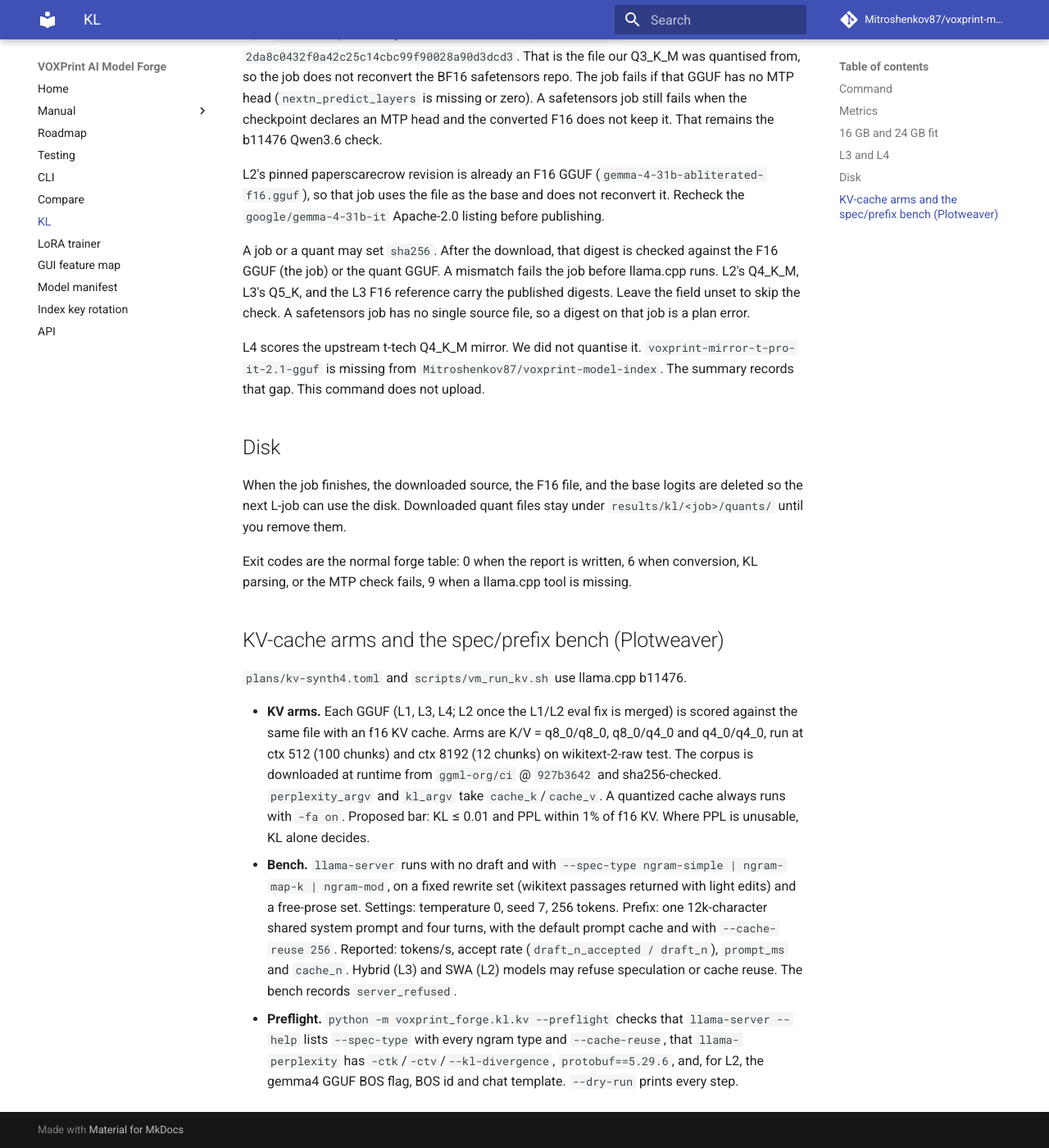
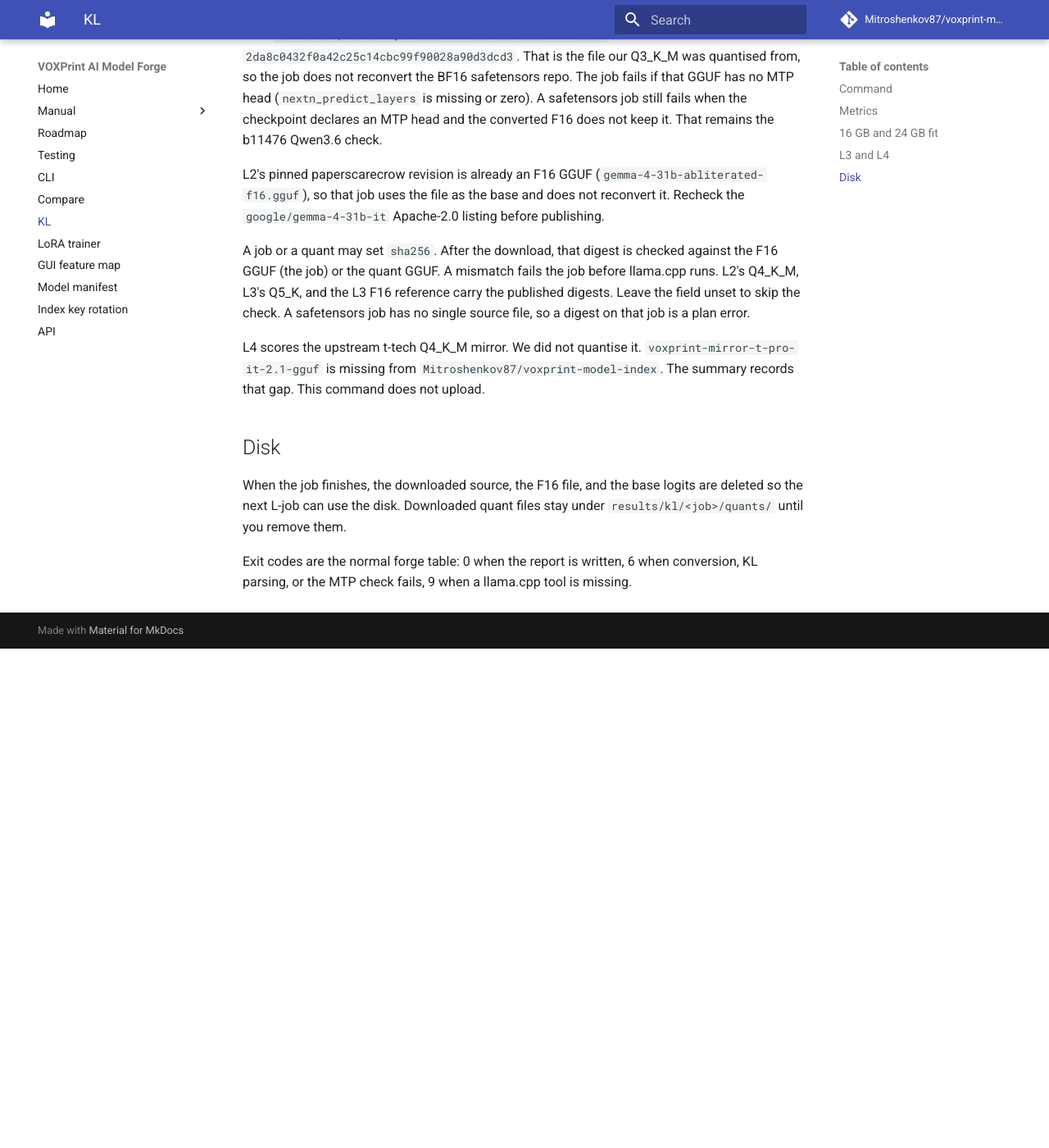
Before and after one commit to Mitroshenkov87/voxprint-model-forge, an MkDocs documentation site: the page built from docs/KL.md, in a window 1280 px wide and 1400 px high, scrolled down 1513 px. Shown: the whole window at 82% size. Built offline with MkDocs 1.6.1 and Material for MkDocs 9.7.7, drawn with Linux system fonts in a browser that asks for light colours; comment, search, counter and statistics services are not loaded; after the commit the page ends 2304 px from its top, so only the background shows below that.

Commit message:
KV docs in docs/KV.md (KL.md untouched; the L1/L2 fix edits it)

```diff
--- a/docs/KL.md
+++ b/docs/KL.md
@@ -44,11 +44,3 @@
 When the job finishes, the downloaded source, the F16 file, and the base logits are deleted so the next L-job can use the disk. Downloaded quant files stay under `results/kl/<job>/quants/` until you remove them.
 
 Exit codes are the normal forge table: 0 when the report is written, 6 when conversion, KL parsing, or the MTP check fails, 9 when a llama.cpp tool is missing.
-
-## KV-cache arms and the spec/prefix bench (Plotweaver)
-
-`plans/kv-synth4.toml` and `scripts/vm_run_kv.sh` use llama.cpp b11476.
-
-- **KV arms.** Each GGUF (L1, L3, L4; L2 once the L1/L2 eval fix is merged) is scored against the same file with an f16 KV cache. Arms are K/V = q8_0/q8_0, q8_0/q4_0 and q4_0/q4_0, run at ctx 512 (100 chunks) and ctx 8192 (12 chunks) on wikitext-2-raw test. The corpus is downloaded at runtime from `ggml-org/ci` @ `927b3642` and sha256-checked. `perplexity_argv` and `kl_argv` take `cache_k`/`cache_v`. A quantized cache always runs with `-fa on`. Proposed bar: KL ≤ 0.01 and PPL within 1% of f16 KV. Where PPL is unusable, KL alone decides.
-- **Bench.** `llama-server` runs with no draft and with `--spec-type ngram-simple | ngram-map-k | ngram-mod`, on a fixed rewrite set (wikitext passages returned with light edits) and a free-prose set. Settings: temperature 0, seed 7, 256 tokens. Prefix: one 12k-character shared system prompt and four turns, with the default prompt cache and with `--cache-reuse 256`. Reported: tokens/s, accept rate (`draft_n_accepted / draft_n`), `prompt_ms` and `cache_n`. Hybrid (L3) and SWA (L2) models may refuse speculation or cache reuse. The bench records `server_refused`.
-- **Preflight.** `python -m voxprint_forge.kl.kv --preflight` checks that `llama-server --help` lists `--spec-type` with every ngram type and `--cache-reuse`, that `llama-perplexity` has `-ctk`/`-ctv`/`--kl-divergence`, `protobuf==5.29.6`, and, for L2, the gemma4 GGUF BOS flag, BOS id and chat template. `--dry-run` prints every step.
```
Also changed, not shown: docs/KV.md (added, +7 -0 lines).
